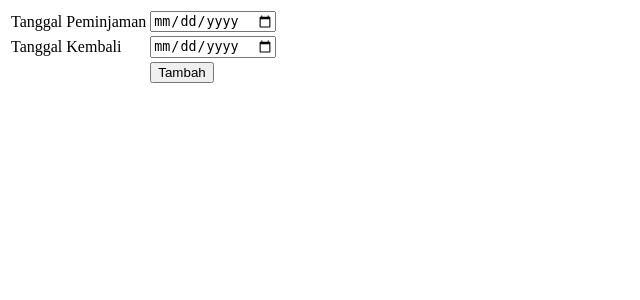
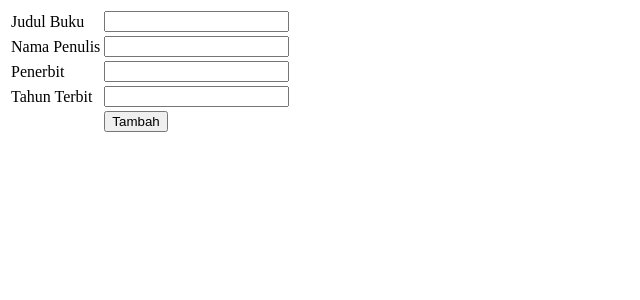
Before and after one commit to ListaRerung/Praktikkum_Web2, a PHP site: page /FormPeminjaman.php in a window 1280 px wide. Shown: the top 300 px of the page, without its empty margins (0-640 px from the left). Run offline with PHP 8.4, Linux system fonts and the light colour scheme.

Commit message:
Update FormPeminjaman.php

```diff
--- a/peminjaman/FormPeminjaman.php
+++ b/peminjaman/FormPeminjaman.php
@@ -1,48 +1,58 @@
 <?php require('./Model.php');
-if (isset($_GET['id_peminjaman'])) {
-    editpeminjaman();
+if (isset($_GET['id_buku'])) {
+    editbuku();
 }
-// print_r($result);
+
 ?>
-<!DOCTYPE html>
-<html lang="en">
-
-<head>
-    <meta charset="UTF-8">
-    <meta http-equiv="X-UA-Compatible" content="IE=edge">
-    <meta name="viewport" content="width=device-width, initial-scale=1.0">
-    <title>Tambah Data | Peminjaman</title>
-</head>
-
+<html>
 <body>
     <form action="" method="post">
         <table>
 
             <tr>
                 <td>
-                    Tanggal Peminjaman
+                    Judul Buku
                 </td>
                 <td>
-                    <input type="date" name="tgl_pinjam" <?php echo (isset($_GET['id_peminjaman'])) ?  "value = " . $result[0]["tgl_pinjam"] . "" : "value = '' "; ?> required> <br>
+                    <input type="text" name="judul" <?php echo (isset($_GET['id_buku'])) ?  "value = " . $result[0]["judul_buku"] . "" : "value = '' "; ?> required> <br>
                 </td>
             </tr>
             <tr>
                 <td>
-                    Tanggal Kembali
+                    Nama Penulis
                 </td>
                 <td>
-                    <input type="date" name="tgl_kembali" <?php echo (isset($_GET['id_peminjaman'])) ?  "value = " . $result[0]["tgl_kembali"] . "" : "value = '' "; ?> required> <br>
+                    <input type="text" name="penulis" <?php echo (isset($_GET['id_buku'])) ?  "value = " . $result[0]["penulis"] . "" : "value = '' "; ?> required> <br>
                 </td>
             </tr>
+            <tr>
+                <td>
+                    Penerbit
+                </td>
+                <td>
 
+                <input type="text" name="penerbit" <?php echo (isset($_GET['id_buku'])) ?  "value = " . $result[0]["penerbit"] . "" : "value = '' "; ?> required> <br>
+                </td>
+            </tr>
+            <tr>
+                <td>
+                    Tahun Terbit
+
+                </td>
+                <td>
+                <input type="text" name="thnterbit" <?php echo (isset($_GET['id_buku'])) ?  "value = " . $result[0]["tahun_terbit"] . "" : "value = '' "; ?> required> <br>
+
+                </td>
+            </tr>
             <tr>
                 <td></td>
                 <td>
                     <?php
-                    if (isset($_GET['id_peminjaman'])) {
+                    if (isset($_GET['id_buku'])) {
                         echo "<button type=\"submit\" name=\"update\">Update</button>";
                     }else {
                         echo "<button type=\"submit\" name=\"submit\">Tambah</button>";
+
                     }
 
                     ?>
@@ -50,15 +60,13 @@ if (isset($_GET['id_peminjaman'])) {
             </tr>
         </table>
     </form>
+
     <?php
     if (isset($_POST['submit'])) {
-
-        // print_r($_POST);
-        tambahdatapeminjaman($_POST['tgl_pinjam'], $_POST['tgl_kembali']);
-        // tambahdatapeminjaman('2022-05-05', '2022-05-06');
+        tambahdatabuku($_POST['judul'], $_POST['penulis'], $_POST['penerbit'], $_POST['thnterbit']);
     }
     if (isset($_POST['update'])) {
-        updatepeminjaman($_GET['id_peminjaman'], $_POST['tgl_pinjam'], $_POST['tgl_kembali']);
+       updatebuku($_GET['id_buku'],$_POST['judul'],$_POST['penulis'],$_POST['penerbit'],$_POST['thnterbit']);
     }
     ?>
 </body>
```
